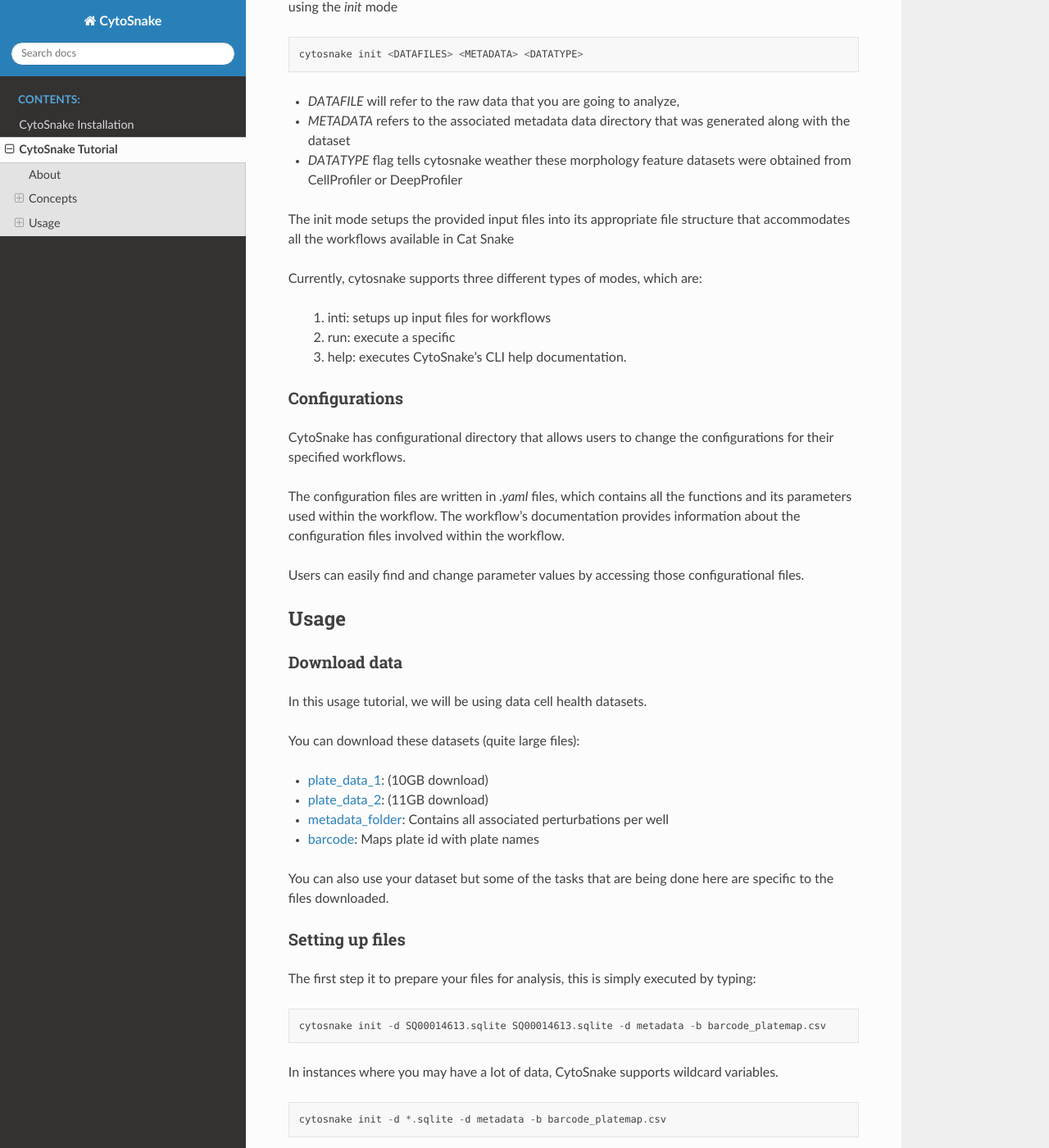
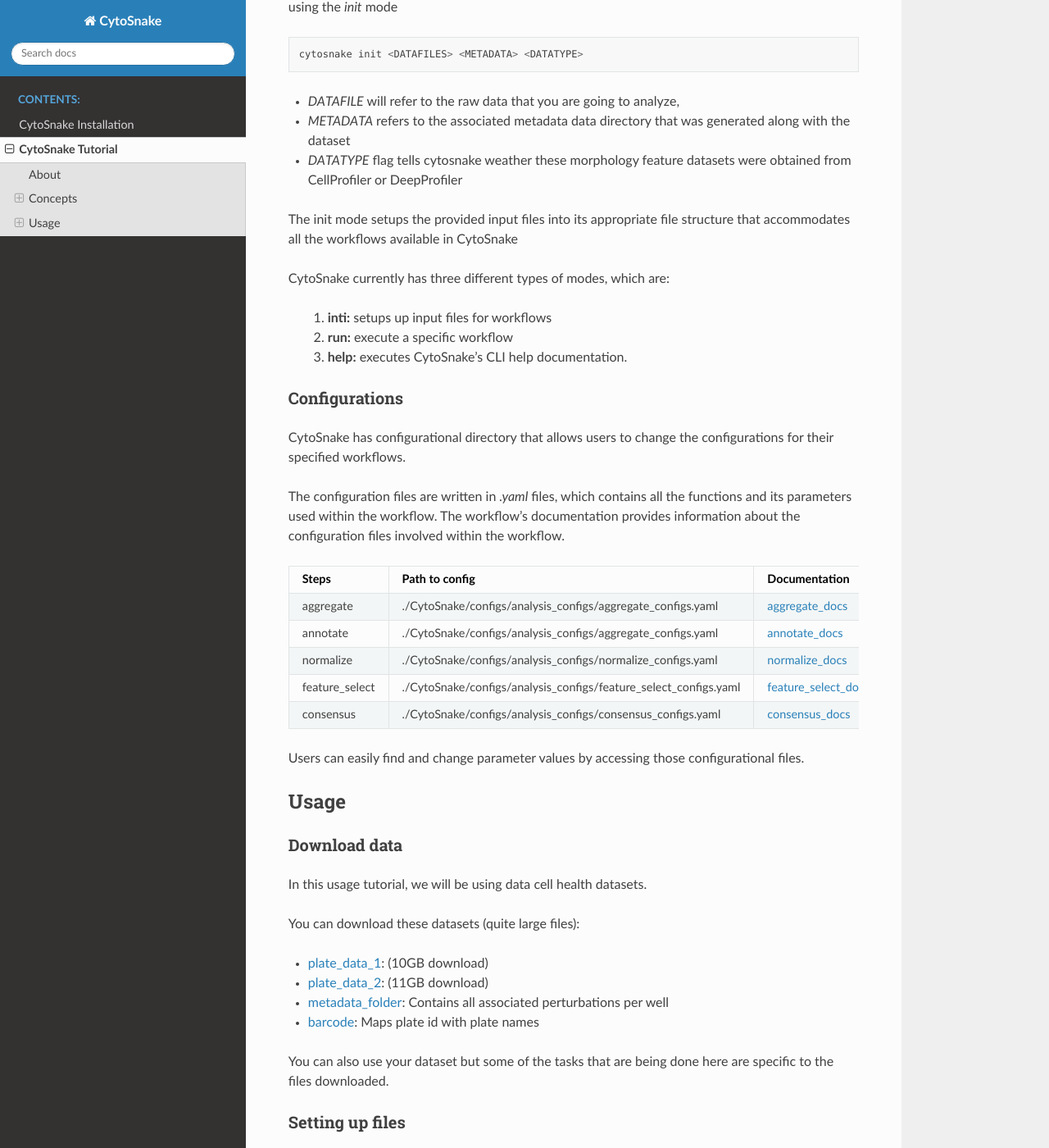
Before and after one commit to WayScience/CytoSnake, a Sphinx documentation site: the page built from docs/tutorial.rst, in a window 1280 px wide and 1400 px high, scrolled down 900 px. Shown: the whole window at 82% size. Built offline with Sphinx 7.4.7 and the Read the Docs theme 2.0.0, drawn with Linux system fonts in a browser that asks for light colours; some of the changed text lies outside the part shown.

Commit message:
updated image and more documentation added

```diff
--- a/docs/tutorial.rst
+++ b/docs/tutorial.rst
@@ -39,13 +39,13 @@
    datasets were obtained from CellProfiler or DeepProfiler
 
 The init mode setups the provided input files into its appropriate file
-structure that accommodates all the workflows available in Cat Snake
+structure that accommodates all the workflows available in CytoSnake
 
-Currently, cytosnake supports three different types of modes, which are:
+CytoSnake currently has three different types of modes, which are:
 
-   #. inti: setups up input files for workflows
-   #. run: execute a specific
-   #. help: executes CytoSnake's CLI help documentation.
+   #. **inti:** setups up input files for workflows
+   #. **run:** execute a specific workflow
+   #. **help:** executes CytoSnake's CLI help documentation.
 
 Configurations
 ==============
@@ -57,6 +57,30 @@
 the functions and its parameters used within the workflow. The
 workflow's documentation provides information about the configuration
 files involved within the workflow.
+
+.. _aggregate_docs: https://pycytominer.readthedocs.io/en/latest/pycytominer.html#module-pycytominer.aggregate
+
+.. _annotate_docs: https://pycytominer.readthedocs.io/en/latest/pycytominer.html?highlight=annotate#pycytominer.annotate.annotate
+
+.. _consensus_docs: https://pycytominer.readthedocs.io/en/latest/search.html?q=consensus&check_keywords=yes&area=default
+
+.. _feature_select_docs: https://pycytominer.readthedocs.io/en/latest/pycytominer.html?highlight=feature%20select#pycytominer.feature_select.feature_select
+
+.. _normalize_docs: https://pycytominer.readthedocs.io/en/latest/pycytominer.html?highlight=normalize#pycytominer.normalize.normalize
+
++-----------------+-------------------------------------------------------------------+-----------------------+
+| Steps           | Path to config                                                    | Documentation         |
++=================+===================================================================+=======================+
+| aggregate       | ./CytoSnake/configs/analysis_configs/aggregate_configs.yaml       | aggregate_docs_       |
++-----------------+-------------------------------------------------------------------+-----------------------+
+| annotate        | ./CytoSnake/configs/analysis_configs/aggregate_configs.yaml       | annotate_docs_        |
++-----------------+-------------------------------------------------------------------+-----------------------+
+| normalize       | ./CytoSnake/configs/analysis_configs/normalize_configs.yaml       | normalize_docs_       |
++-----------------+-------------------------------------------------------------------+-----------------------+
+| feature_select  | ./CytoSnake/configs/analysis_configs/feature_select_configs.yaml  | feature_select_docs_  |
++-----------------+-------------------------------------------------------------------+-----------------------+
+| consensus       | ./CytoSnake/configs/analysis_configs/consensus_configs.yaml       | consensus_docs_       |
++-----------------+-------------------------------------------------------------------+-----------------------+
 
 Users can easily find and change parameter values by accessing those
 configurational files.
@@ -70,7 +94,7 @@
 
 .. _barcode: https://minhaskamal.github.io/DownGit/#/home?url=https://github.com/broadinstitute/cell-health/blob/master/1.generate-profiles/data/metadata/barcode_platemap.csv
 
-.. _metadata_folder: https://minhaskamal.github.io/DownGit/#/home?url=https://github.com/broadinstitute/cell-health/tree/master/1.generate-profiles/data/metadata/platemap](https://minhaskamal.github.io/DownGit/
+.. _metadata_folder: https://minhaskamal.github.io/DownGit/#/home?url=https://github.com/broadinstitute/cell-health/tree/master/1.generate-profiles/data/metadata
 
 .. _plate_data_1: https://nih.figshare.com/ndownloader/files/18506036
 
@@ -90,6 +114,13 @@
 
 Setting up files
 ================
+
+If you are using the downloaded dataset. unzip the zip files in the
+directory where the CytoSnake source is.
+
+.. code::
+
+   unzip metadata.zip && unzip barcode_platemap.csv.zip
 
 The first step it to prepare your files for analysis, this is simply
 executed by typing:
```
Also changed, not shown: docs/images/Cytopipe-cli_0.drawio.png.
